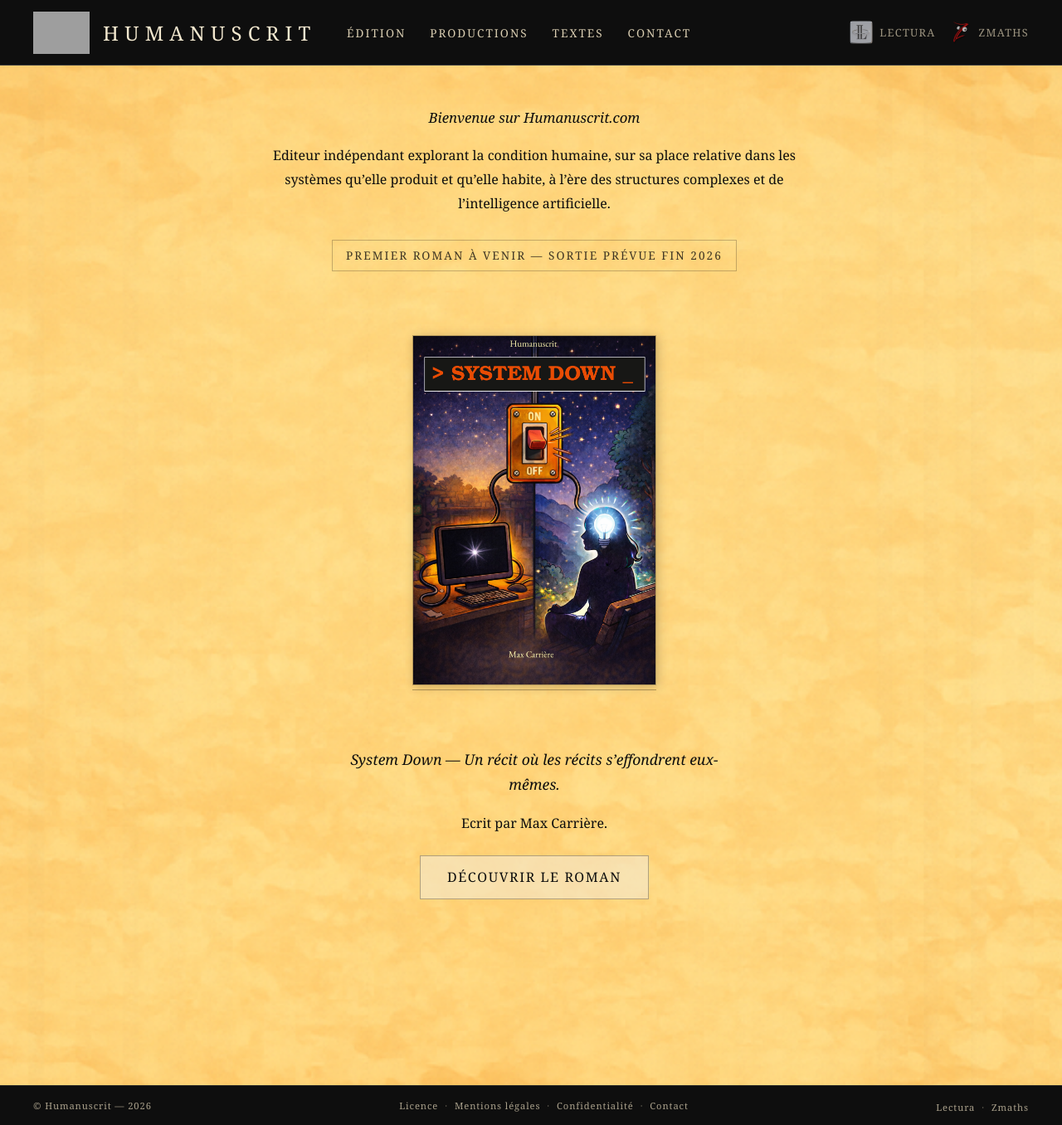
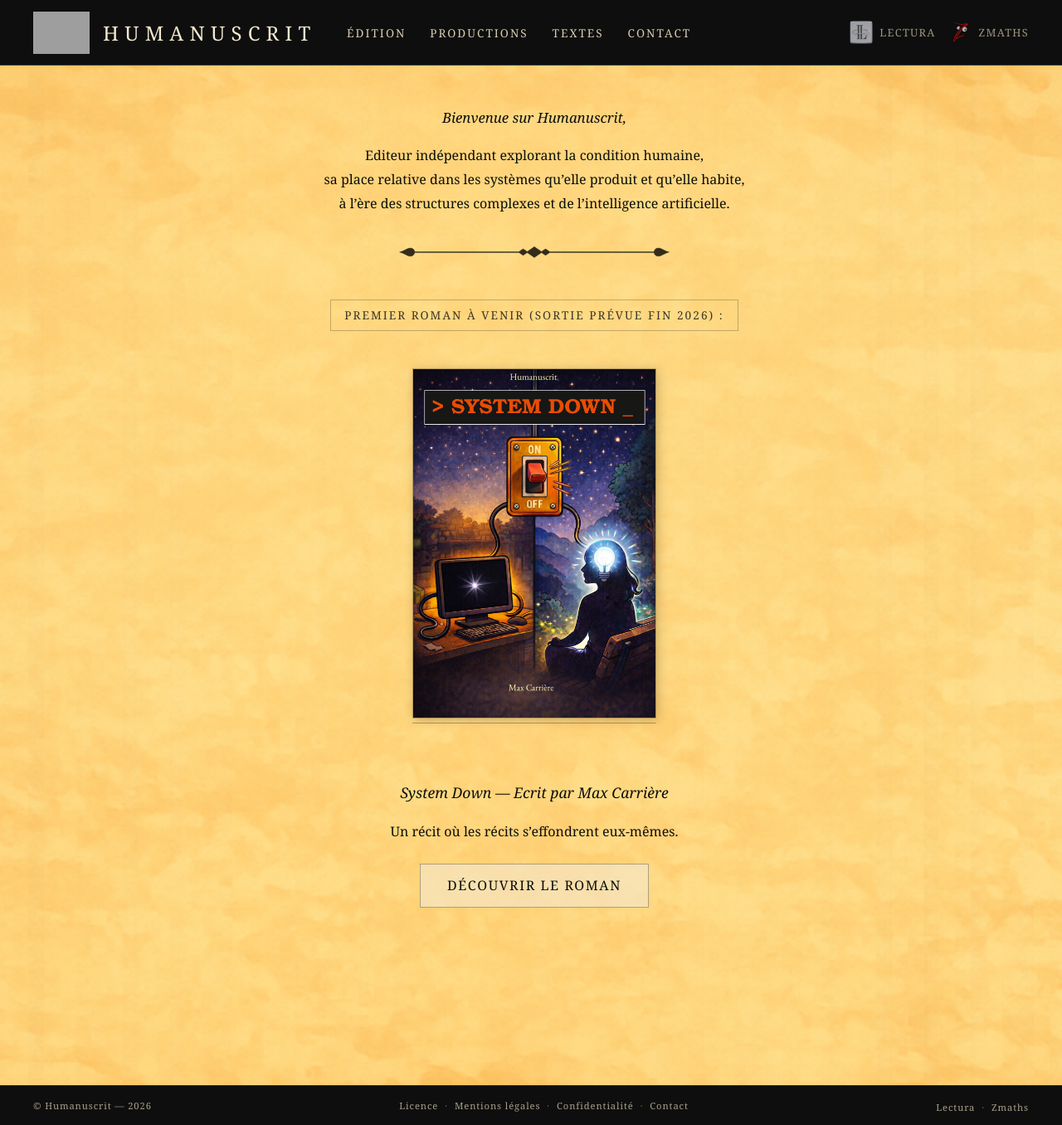
Before and after one commit to maxcarriere/humanuscrit, a Jekyll site: the page built from index.md, in a window 1280 px wide and 1356 px high. Shown: the whole window at 83% size. Built offline with Jekyll 4.4.1, drawn with Linux system fonts in a browser that asks for light colours; grey boxes are pictures that could not be loaded.

Commit message:
Accueil : mise en forme revue par le pilote
Co-Authored-By: Claude Opus 4.6 <noreply@anthropic.com>

```diff
--- a/index.md
+++ b/index.md
@@ -3,13 +3,15 @@ title: Humanuscrit
 layout: home
 ---
 
-<p class="home-welcome">Bienvenue sur Humanuscrit.com</p>
+<p class="home-welcome">Bienvenue sur Humanuscrit,</p>
 
-<p class="home-subtitle">Editeur indépendant explorant la condition humaine, sur sa place relative dans les systèmes qu'elle produit et qu'elle habite, à l'ère des structures complexes et de l'intelligence artificielle.</p>
+<p class="home-subtitle">Editeur indépendant explorant la condition humaine,<br>
+sa place relative dans les systèmes qu'elle produit et qu'elle habite,<br>
+à l'ère des structures complexes et de l'intelligence artificielle.</p>
 
-<div class="home-publication">
-<p class="home-publication-label">Premier Roman à venir — Sortie prévue Fin 2026</p>
-</div>
+---
+
+<p class="home-publication-label">Premier roman à venir (Sortie prévue fin 2026) :</p>
 
 <div class="home-hero">
 <div class="home-cover">
@@ -18,8 +20,8 @@ layout: home
 </a>
 </div>
 <div class="home-pitch">
-<p class="home-tagline">System Down — Un récit où les récits s'effondrent eux-mêmes.</p>
-<p>Ecrit par Max Carrière.</p>
+<p class="home-tagline">System Down — Ecrit par Max Carrière</p>
+<p>Un récit où les récits s'effondrent eux-mêmes.</p>
 <div class="home-cta">
 <a href="{{ '/productions/system-down/' | relative_url }}" class="cta-button">Découvrir le roman</a>
 </div>
```
